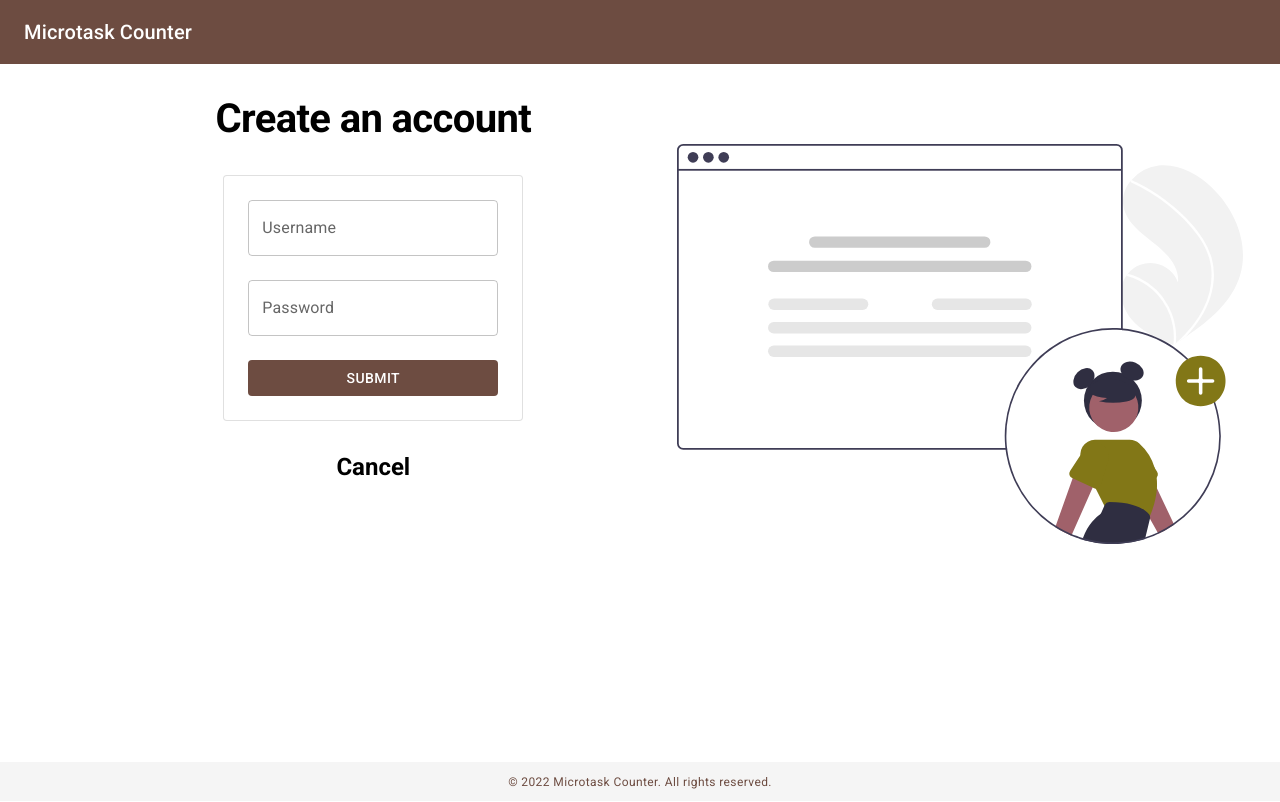
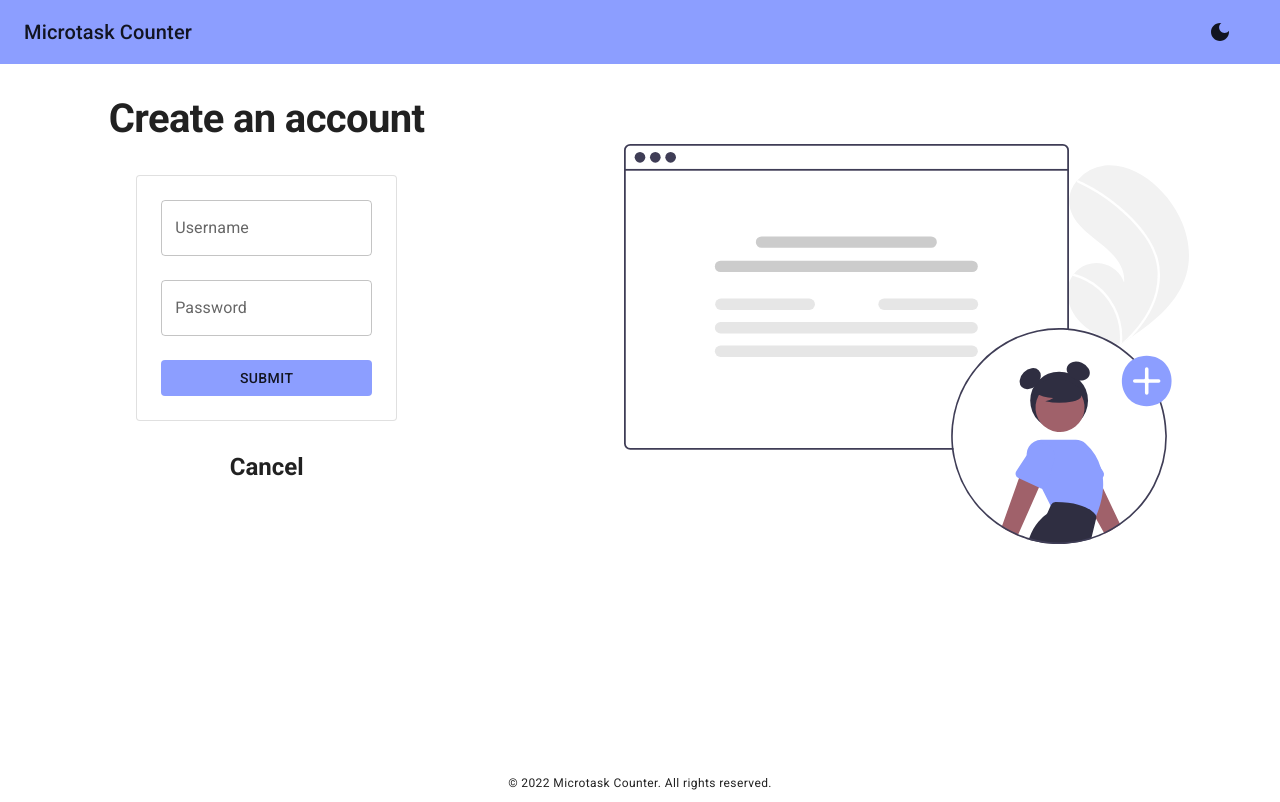
Before and after one commit to Kevin-Mickael/Microtask, a React (Create React App) app: page /register in a window 1280 px wide. Built offline with nearby package versions, Linux system fonts and the light colour scheme.

Commit message:
Add dark mode

```diff
--- a/src/App.js
+++ b/src/App.js
@@ -1,4 +1,4 @@
-import React from "react";
+import React, { useState, useMemo } from "react";
 import { Route, BrowserRouter, Switch, Redirect } from "react-router-dom";
 import Login from "./pages/Login/Login";
 import Register from "./pages/Register/Register";
@@ -7,12 +7,83 @@ import NotFound from "./pages/NotFound/NotFound";
 import Navbar from "./components/Navbar/Navbar";
 import Footer from "./components/Footer/Footer";
 import Box from "@mui/material/Box";
+import CssBaseline from "@mui/material/CssBaseline";
+import { ThemeProvider, createTheme } from "@mui/material/styles";
+import { indigo, teal, grey, blueGrey } from "@mui/material/colors";
+
+const getDesignTokens = (mode) => ({
+  palette: {
+    mode,
+    ...(mode === "light"
+      ? {
+          // palette values for light mode
+          primary: {
+            main: indigo["A100"],
+          },
+          secondary: {
+            main: teal[200],
+          },
+        }
+      : {
+          // palette values for dark mode
+          primary: {
+            main: grey[800],
+          },
+          secondary: {
+            main: blueGrey[200],
+          },
+        }),
+  },
+  typography: {
+    h1: {
+      fontSize: "2.5rem",
+      fontWeight: 700,
+      padding: "0.5rem",
+    },
+    h2: {
+      fontSize: "1.8rem",
+      fontWeight: 700,
+      padding: "0.5rem",
+    },
+    h3: {
+      fontSize: "1.5rem",
+      fontWeight: 700,
+      padding: "0.5rem",
+    },
+  },
+});
 
 const App = (props) => {
+  const [mode, setMode] = useState(
+    localStorage.getItem("isDark") ? "dark" : "light"
+  );
+  const colorMode = useMemo(
+    () => ({
+      // The dark mode switch would invoke this method
+      toggleColorMode: () => {
+        setMode((prevMode) => {
+          if (prevMode === "light") {
+            localStorage.setItem("isDark", true);
+            return "dark";
+          } else {
+            localStorage.setItem("isDark", false);
+            return "light";
+          }
+        });
+      },
+    }),
+    []
+  );
+
+  // Update the theme only if the mode changes
+  const theme = useMemo(() => createTheme(getDesignTokens(mode)), [mode]);
+
   return (
+    <ThemeProvider theme={theme}>
+      <CssBaseline />
       <BrowserRouter {...props}>
         <Box sx={{ minHeight: "calc(100vh - 37.91px)" }}>
-      <Navbar />
+          <Navbar colorMode={colorMode} />
           <Switch>
             <Route path="/login">
               <Login />
@@ -40,6 +111,7 @@ const App = (props) => {
         </Box>
         <Footer />
       </BrowserRouter>
+    </ThemeProvider>
   );
 };
 
--- a/src/components/Footer/Footer.js
+++ b/src/components/Footer/Footer.js
@@ -1,19 +1,17 @@
 import React from "react";
 import Box from "@mui/material/Box";
 import Typography from "@mui/material/Typography";
-import { grey } from "@mui/material/colors";
 
 const Footer = () => {
   return (
     <Box
       sx={{
         maxWidth: "100vw",
-        backgroundColor: grey[100],
         textAlign: "center",
         py: 1,
       }}
     >
-      <Typography variant="caption" color="primary">
+      <Typography variant="caption">
         &copy; 2022 Microtask Counter. All rights reserved.
       </Typography>
     </Box>
--- a/src/components/Navbar/Navbar.js
+++ b/src/components/Navbar/Navbar.js
@@ -10,20 +10,25 @@ import Typography from "@mui/material/Typography";
 import LogoutIcon from "@mui/icons-material/Logout";
 import Link from "@mui/material/Link";
 import Tooltip from "@mui/material/Tooltip";
-import { useSelector, useDispatch } from 'react-redux';
-import { authActions } from '../../store/auth';
-
+import { useSelector, useDispatch } from "react-redux";
+import { authActions } from "../../store/auth";
+import { useTheme } from "@mui/material/styles";
+import DarkModeIcon from "@mui/icons-material/DarkMode";
+import LightModeIcon from "@mui/icons-material/LightMode";
 
 const Navbar = (props) => {
   const history = useHistory();
   const dispatch = useDispatch();
   const authUser = useSelector((state) => state.auth);
+  const theme = useTheme();
 
   const logoutHandler = () => {
     localStorage.clear();
     dispatch(authActions.logout());
     history.push("/login");
   };
+
+  console.log(theme.palette.mode);
 
   return (
     <Box sx={{ flexGrow: 1 }}>
@@ -47,6 +52,33 @@ const Navbar = (props) => {
               Microtask Counter
             </Link>
           </Typography>
+
+          <Tooltip
+            title={
+              theme.palette.mode === "dark"
+                ? "Switch to light mode"
+                : "Switch to dark mode"
+            }
+          >
+            <IconButton
+              color="inherit"
+              aria-label={
+                theme.palette.mode === "dark"
+                  ? "Switch to light mode"
+                  : "Switch to dark mode"
+              }
+              component="button"
+              onClick={props.colorMode.toggleColorMode}
+              sx={{ mx: 2 }}
+            >
+              {theme.palette.mode === "dark" ? (
+                <LightModeIcon />
+              ) : (
+                <DarkModeIcon />
+              )}
+            </IconButton>
+          </Tooltip>
+
           {authUser.username !== "" && (
             <Typography variant="h6" color="inherit" component="div">
               {authUser.username}
--- a/src/components/NewTask/TaskForm.js
+++ b/src/components/NewTask/TaskForm.js
@@ -116,7 +116,7 @@ const TaskForm = (props) => {
               onClick={saveTypeDataHandler}
               tabIndex={-1}
             >
-              <BookmarkAddIcon fontSize="large" sx={{ p: 1 }} />
+              <BookmarkAddIcon fontSize="large" sx={{ mx: 1 }} />
             </IconButton>
           </Tooltip>
           <Tooltip title="Delete task type">
@@ -127,7 +127,7 @@ const TaskForm = (props) => {
               onClick={deleteTypeDataHandler}
               tabIndex={-1}
             >
-              <BookmarkRemoveIcon fontSize="large" sx={{ p: 1 }} />
+              <BookmarkRemoveIcon fontSize="large" sx={{ mx: 1 }} />
             </IconButton>
           </Tooltip>
         </Stack>
@@ -252,7 +252,7 @@ const TaskForm = (props) => {
               component="button"
               type="submit"
             >
-              <AddCircleOutlinedIcon sx={{ p: 1 }} fontSize="large" />
+              <AddCircleOutlinedIcon sx={{ mx: 1 }} fontSize="large" />
             </IconButton>
           </Tooltip>
         </Box>
--- a/src/components/Tasks/Chart.js
+++ b/src/components/Tasks/Chart.js
@@ -10,6 +10,8 @@ import {
   Legend,
 } from "chart.js";
 import { Bar } from "react-chartjs-2";
+import { useTheme } from '@mui/material/styles';
+
 
 ChartJS.register(
   CategoryScale,
@@ -20,7 +22,12 @@ ChartJS.register(
   Legend
 );
 
-export const options = {
+
+
+const Chart = (props) => {
+  const theme = useTheme();
+
+  const options = {
     responsive: true,
     maintainAspectRatio: false,
     plugins: {
@@ -35,17 +42,19 @@ export const options = {
       x: {
         grid: {
           display: false,
+          borderColor: theme.palette.primary.main,
         },
       },
       y: {
         grid: {
           display: false,
+          borderColor: theme.palette.primary.main,
         },
       },
     },
   };
 
-const Chart = (props) => {
+
   // Sort tasks by date
   // .slice(0) copies the array
   const sortedTasks = props.items.slice(0).sort((a, b) => {
@@ -102,7 +111,7 @@ const Chart = (props) => {
 
           return sumHours;
         }),
-        backgroundColor: "#827717",
+        backgroundColor: theme.palette.primary.main,
         maxBarThickness: 100,
         borderRadius: 3,
       },
--- a/src/index.js
+++ b/src/index.js
@@ -5,46 +5,11 @@ import App from "./App";
 import reportWebVitals from "./reportWebVitals";
 import { Provider } from "react-redux";
 import store from "./store/index";
-import { ThemeProvider, createTheme } from "@mui/material/styles";
-
-const theme = createTheme({
-  palette: {
-    type: "light",
-    primary: {
-      main: "#6D4C41",
-    },
-    secondary: {
-      main: "#827717",
-    },
-    background: {
-      default: "#F5F5F5",
-    },
-  },
-  typography: {
-    h1: {
-      fontSize: "2.5rem",
-      fontWeight: 700,
-      padding: "0.5rem",
-    },
-    h2: {
-      fontSize: "1.8rem",
-      fontWeight: 700,
-      padding: "0.5rem",
-    },
-    h3: {
-      fontSize: "1.5rem",
-      fontWeight: 700,
-      padding: "0.5rem",
-    },
-  },
-});
 
 const root = ReactDOM.createRoot(document.getElementById("root"));
 root.render(
   <Provider store={store}>
-    <ThemeProvider theme={theme}>
-      <App />
-    </ThemeProvider>
+    <App />
   </Provider>
 );
 
--- a/src/pages/Login/Login.js
+++ b/src/pages/Login/Login.js
@@ -59,7 +59,11 @@ const Login = () => {
 
   return (
     <>
-      {message && <Alert severity={message.severity}>{message.data}</Alert>}
+      {message && (
+        <Alert severity={message.severity} sx={{ borderRadius: 0 }}>
+          {message.data}
+        </Alert>
+      )}
 
       <Grid container spacing={0}>
         <Grid
@@ -79,7 +83,7 @@ const Login = () => {
             }}
           >
             <Typography variant="h1" component="div" sx={{ m: 4 }}>
-            Task tracking made simple.
+              Task tracking made simple.
             </Typography>
             <img
               src={taskImage}
--- a/src/pages/Register/Register.js
+++ b/src/pages/Register/Register.js
@@ -56,10 +56,14 @@ const Register = () => {
 
   return (
     <>
-      {message && <Alert severity={message.severity}>{message.data}</Alert>}
+      {message && (
+        <Alert severity={message.severity} sx={{ borderRadius: 0 }}>
+          {message.data}
+        </Alert>
+      )}
 
       <Grid container spacing={0}>
-        <Grid item xs={12} md={7}>
+        <Grid item xs={12} md={5}>
           <Box
             component="form"
             onSubmit={handleSubmit(submitHandler)}
@@ -183,7 +187,7 @@ const Register = () => {
         </Grid>
         <Grid
           item
-          md={4}
+          md={7}
           sx={{
             display: { xs: "none", md: "block" },
           }}
```
Also changed, not shown: src/images/add_user.svg, src/images/completed_tasks.svg. Lines whose indentation alone changed are shown as unchanged.
